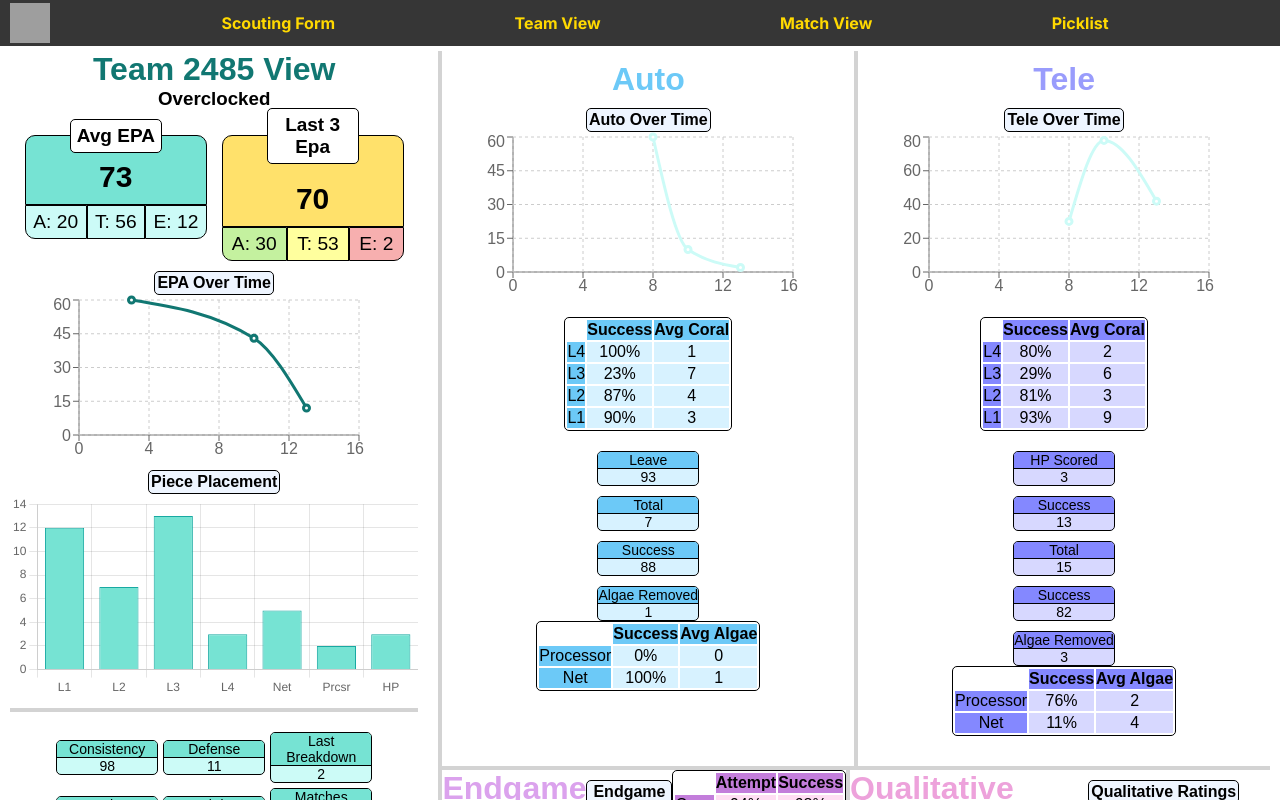
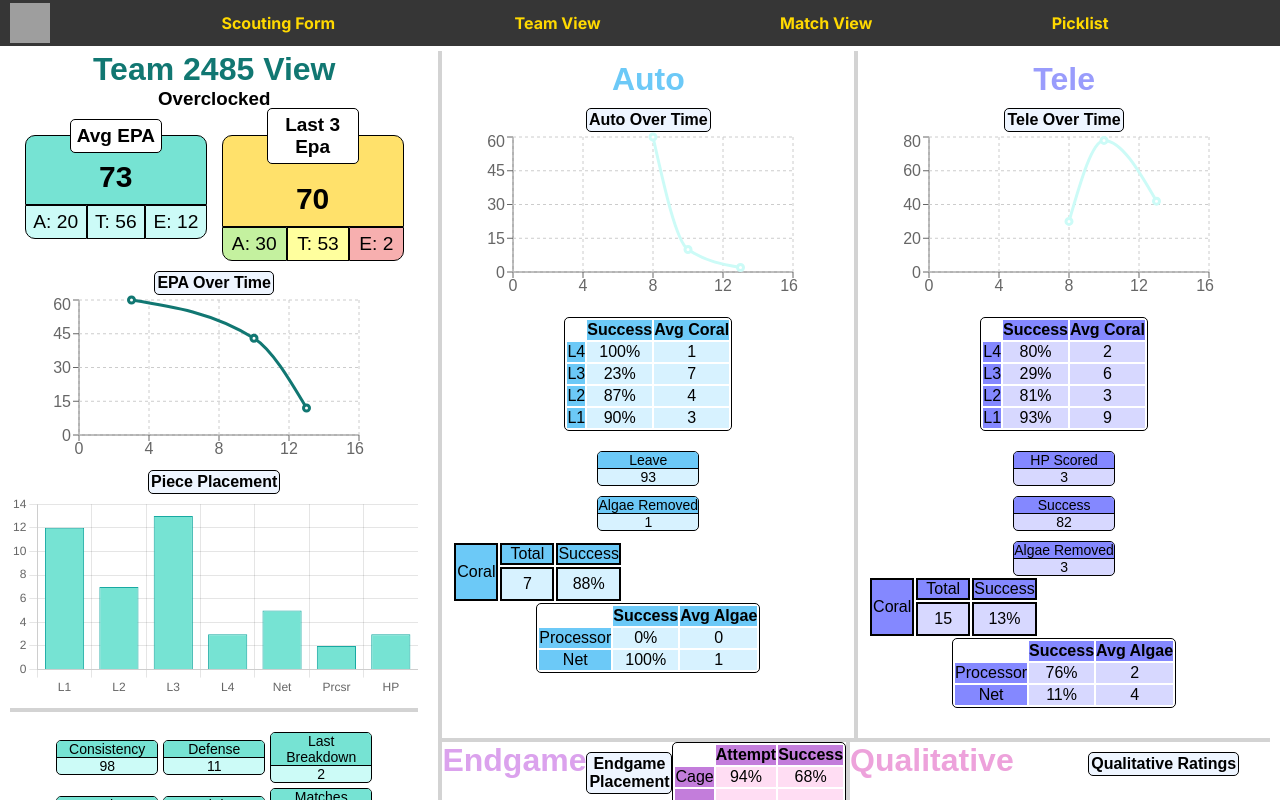
Before and after one commit to team2485/analytics2025, a Next.js app: page /team-view in a window 1280 px wide. Shown: the top 800 px of the page. Built offline with nearby package versions, Linux system fonts and the light colour scheme; grey boxes are pictures that could not be loaded; a web font is replaced by a local one.

Commit message:
Coral - Success & Total = Table

```diff
--- a/src/app/team-view/page.js
+++ b/src/app/team-view/page.js
@@ -329,10 +329,21 @@ function TeamView() {
           <div className={styles.valueBoxes}>
            <div className={styles.rightColumnBoxes}>
               <VBox color1={Colors[1][2]} color2={Colors[1][0]} color3={Colors[1][2]} title={"Leave"} value={data.leave} />
-              <VBox color1={Colors[1][2]} color2={Colors[1][0]} color3={Colors[1][2]} title={"Total"} value={data.auto.coral.total} />
-              <VBox color1={Colors[1][2]} color2={Colors[1][0]} color3={Colors[1][2]} title={"Success"} value={data.auto.coral.success} />
               <VBox color1={Colors[1][2]} color2={Colors[1][0]} color3={Colors[1][2]} title={"Algae Removed"} value={data.auto.algae.removed} />
           </div>
+            <table className={styles.valueBoxes}>
+                <tbody>
+                  <tr>
+                    <td className={styles.coloredBoxes} style={{backgroundColor: Colors[1][2], width: "40px"}} rowSpan="2">Coral</td>
+                    <td className={styles.coloredBoxes} style={{backgroundColor: Colors[1][2], width: "50px", height: "10px"}} >Total</td>
+                    <td className={styles.coloredBoxes} style={{backgroundColor: Colors[1][2], width: "50px"}}>Success</td>
+                  </tr>
+                  <tr>
+                    <td className={styles.coloredBoxes} style={{backgroundColor: Colors[1][0], width: "50px", height: "30px"}}>{data.auto.coral.total}</td>
+                    <td className={styles.coloredBoxes} style={{backgroundColor: Colors[1][0], width: "50px", height: "30px"}}>{`${data.auto.coral.success}%`}</td>
+                  </tr>
+            </tbody>
+          </table>
         </div>
           <div className={styles.twoByTwoContainer}>
               <TwoByTwo
@@ -380,12 +391,23 @@ function TeamView() {
             <div className={styles.valueBoxes}>
               <div className={styles.rightColumnBoxes}>
               <VBox color1={Colors[2][2]} color2={Colors[2][0]} color3={Colors[2][2]} title={"HP Scored"} value={data.tele.avgHp} />
-              <VBox color1={Colors[2][2]} color2={Colors[2][0]} color3={Colors[2][2]} title={"Success"} value={data.tele.successHp} />
-              <VBox color1={Colors[2][2]} color2={Colors[2][0]} color3={Colors[2][2]} title={"Total"} value={data.tele.coral.total} />
               <VBox color1={Colors[2][2]} color2={Colors[2][0]} color3={Colors[2][2]} title={"Success"} value={data.tele.coral.success} />
               <VBox color1={Colors[2][2]} color2={Colors[2][0]} color3={Colors[2][2]} title={"Algae Removed"} value={data.tele.algae.removed} />
             </div>
               </div>
+                <table className={styles.valueBoxes}>
+                  <tbody>
+                    <tr>
+                      <td className={styles.coloredBoxes} style={{backgroundColor: Colors[2][2], width: "40px"}} rowSpan="2">Coral</td>
+                      <td className={styles.coloredBoxes} style={{backgroundColor: Colors[2][2], width: "50px", height: "10px"}} >Total</td>
+                      <td className={styles.coloredBoxes} style={{backgroundColor: Colors[2][2], width: "50px"}}>Success</td>
+                    </tr>
+                      <tr>
+                        <td className={styles.coloredBoxes} style={{backgroundColor: Colors[2][0], width: "50px", height: "30px"}}>{data.tele.coral.total}</td>
+                        <td className={styles.coloredBoxes} style={{backgroundColor: Colors[2][0], width: "50px", height: "30px"}}>{`${data.tele.successHp}%`}</td>
+                      </tr>
+                  </tbody>
+                </table>
               <div className={styles.twoByTwoContainer}>
                 <TwoByTwo
                   HC1="Success"
@@ -432,31 +454,31 @@ function TeamView() {
           <table className={styles.Intake}>
             <tbody>
               <tr>
-                  <td className={styles.intakeName} style={{backgroundColor: Colors[4][2], width: "40px"}} rowSpan="2">Coral Intake</td>
-                  <td className={styles.intakeName} style={{backgroundColor: Colors[4][1], width: "50px", height: "10px"}}>Ground</td>
-                  <td className={styles.intakeName} style={{backgroundColor: Colors[4][1], width: "50px"}}>Source</td>
+                  <td className={styles.coloredBoxes} style={{backgroundColor: Colors[4][2], width: "40px"}} rowSpan="2">Coral Intake</td>
+                  <td className={styles.coloredBoxes} style={{backgroundColor: Colors[4][1], width: "50px", height: "10px"}}>Ground</td>
+                  <td className={styles.coloredBoxes} style={{backgroundColor: Colors[4][1], width: "50px"}}>Source</td>
               </tr>
               <tr>
-                  <td className={styles.intakeCheck} style={{backgroundColor: Colors[4][0], width: "50px", height: "30px"}}><input id="groundcheck" type="checkbox" readOnly checked={data.coralGroundIntake}></input></td>
-                  <td className={styles.intakeCheck} style={{backgroundColor: Colors[4][0], width: "50px", height: "30px"}}><input id="sourcecheck" type="checkbox" readOnly checked={data.coralStationIntake}></input></td>
+                  <td className={styles.coloredBoxes} style={{backgroundColor: Colors[4][0], width: "50px", height: "30px"}}><input id="groundcheck" type="checkbox" readOnly checked={data.coralGroundIntake}></input></td>
+                  <td className={styles.coloredBoxes} style={{backgroundColor: Colors[4][0], width: "50px", height: "30px"}}><input id="sourcecheck" type="checkbox" readOnly checked={data.coralStationIntake}></input></td>
               </tr>
               <tr>
-                  <td className={styles.intakeName} style={{backgroundColor: Colors[4][2], width: "40px"}} rowSpan="2">Algae Intake</td>
-                  <td className={styles.intakeName} style={{backgroundColor: Colors[4][1], width: "50px", height: "10px"}}>Ground</td>
-                  <td className={styles.intakeName} style={{backgroundColor: Colors[4][1], width: "50px"}}>Lollipop</td>
+                  <td className={styles.coloredBoxes} style={{backgroundColor: Colors[4][2], width: "40px"}} rowSpan="2">Algae Intake</td>
+                  <td className={styles.coloredBoxes} style={{backgroundColor: Colors[4][1], width: "50px", height: "10px"}}>Ground</td>
+                  <td className={styles.coloredBoxes} style={{backgroundColor: Colors[4][1], width: "50px"}}>Lollipop</td>
               </tr>
               <tr>
-                  <td className={styles.intakeCheck} style={{backgroundColor: Colors[4][0], width: "50px", height: "30px"}}><input id="groundcheck" type="checkbox" readOnly checked={data.algaeGroundIntake}></input></td>
-                  <td className={styles.intakeCheck} style={{backgroundColor: Colors[4][0], width: "50px", height: "30px"}}><input id="sourcecheck" type="checkbox" readOnly checked={data.lollipop}></input></td>
+                  <td className={styles.coloredBoxes} style={{backgroundColor: Colors[4][0], width: "50px", height: "30px"}}><input id="groundcheck" type="checkbox" readOnly checked={data.algaeGroundIntake}></input></td>
+                  <td className={styles.coloredBoxes} style={{backgroundColor: Colors[4][0], width: "50px", height: "30px"}}><input id="sourcecheck" type="checkbox" readOnly checked={data.lollipop}></input></td>
               </tr>
               <tr>
-                  <td className={styles.intakeName} style={{backgroundColor: Colors[4][2], width: "40px"}} rowSpan="2">Reef Intake</td>
-                  <td className={styles.intakeName} style={{backgroundColor: Colors[4][1], width: "50px", height: "10px"}}>Low</td>
-                  <td className={styles.intakeName} style={{backgroundColor: Colors[4][1], width: "50px"}}>High</td>
+                  <td className={styles.coloredBoxes} style={{backgroundColor: Colors[4][2], width: "40px"}} rowSpan="2">Reef Intake</td>
+                  <td className={styles.coloredBoxes} style={{backgroundColor: Colors[4][1], width: "50px", height: "10px"}}>Low</td>
+                  <td className={styles.coloredBoxes} style={{backgroundColor: Colors[4][1], width: "50px"}}>High</td>
               </tr>
               <tr>
-                  <td className={styles.intakeCheck} style={{backgroundColor: Colors[4][0], width: "50px", height: "30px"}}><input id="groundcheck" type="checkbox" readOnly checked={data.algaeLowReefIntake}></input></td>
-                  <td className={styles.intakeCheck} style={{backgroundColor: Colors[4][0], width: "50px", height: "30px"}}><input id="sourcecheck" type="checkbox" readOnly checked={data.algaeHighReefIntake}></input></td>
+                  <td className={styles.coloredBoxes} style={{backgroundColor: Colors[4][0], width: "50px", height: "30px"}}><input id="groundcheck" type="checkbox" readOnly checked={data.algaeLowReefIntake}></input></td>
+                  <td className={styles.coloredBoxes} style={{backgroundColor: Colors[4][0], width: "50px", height: "30px"}}><input id="sourcecheck" type="checkbox" readOnly checked={data.algaeHighReefIntake}></input></td>
               </tr>
             </tbody>
           </table>
--- a/src/app/team-view/page.module.css
+++ b/src/app/team-view/page.module.css
@@ -288,7 +288,7 @@
     table-layout: fixed;
 }
 
-.intakeName {
+.coloredBoxes {
     align-self: center;
     border: 2px solid black;
     table-layout: fixed;
```
